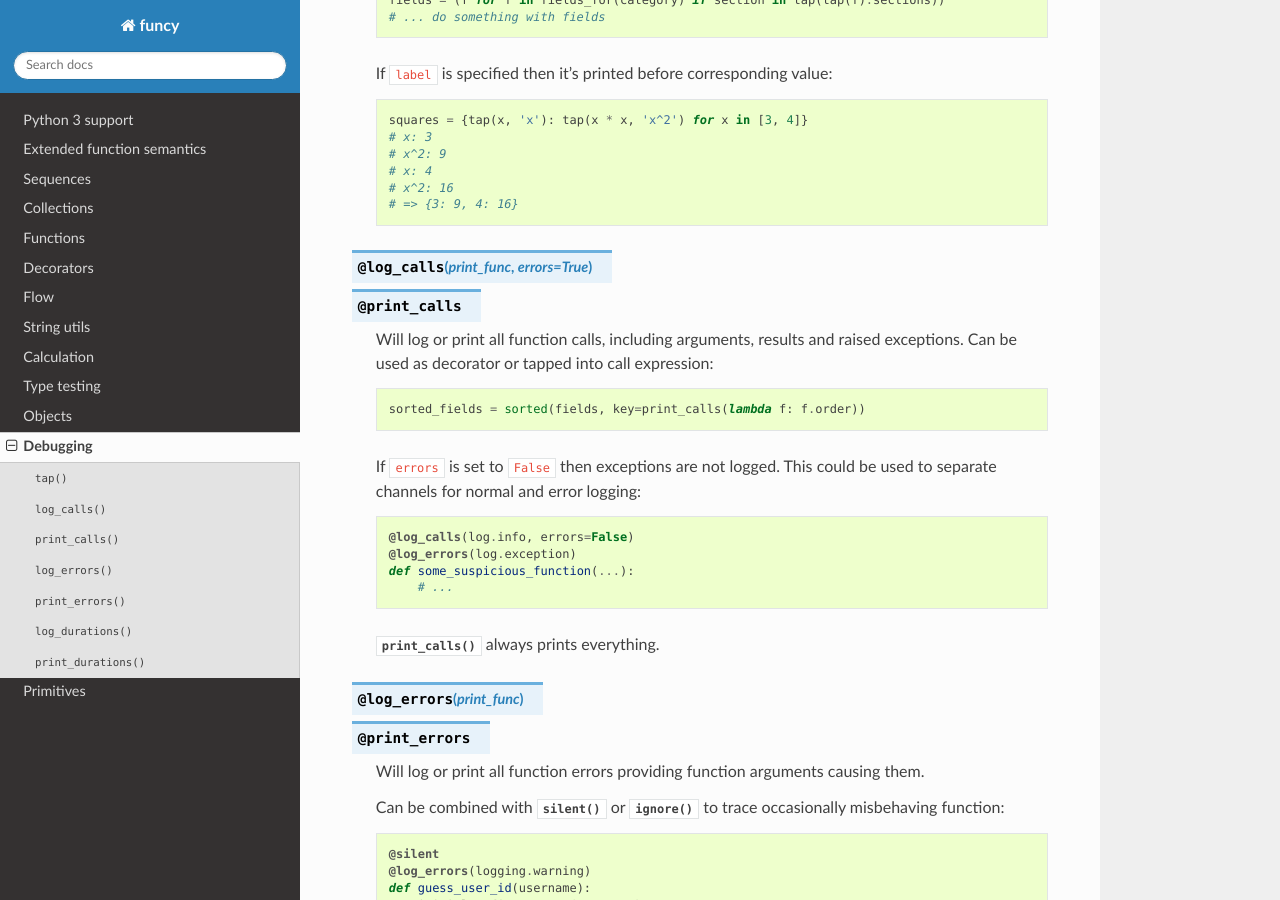
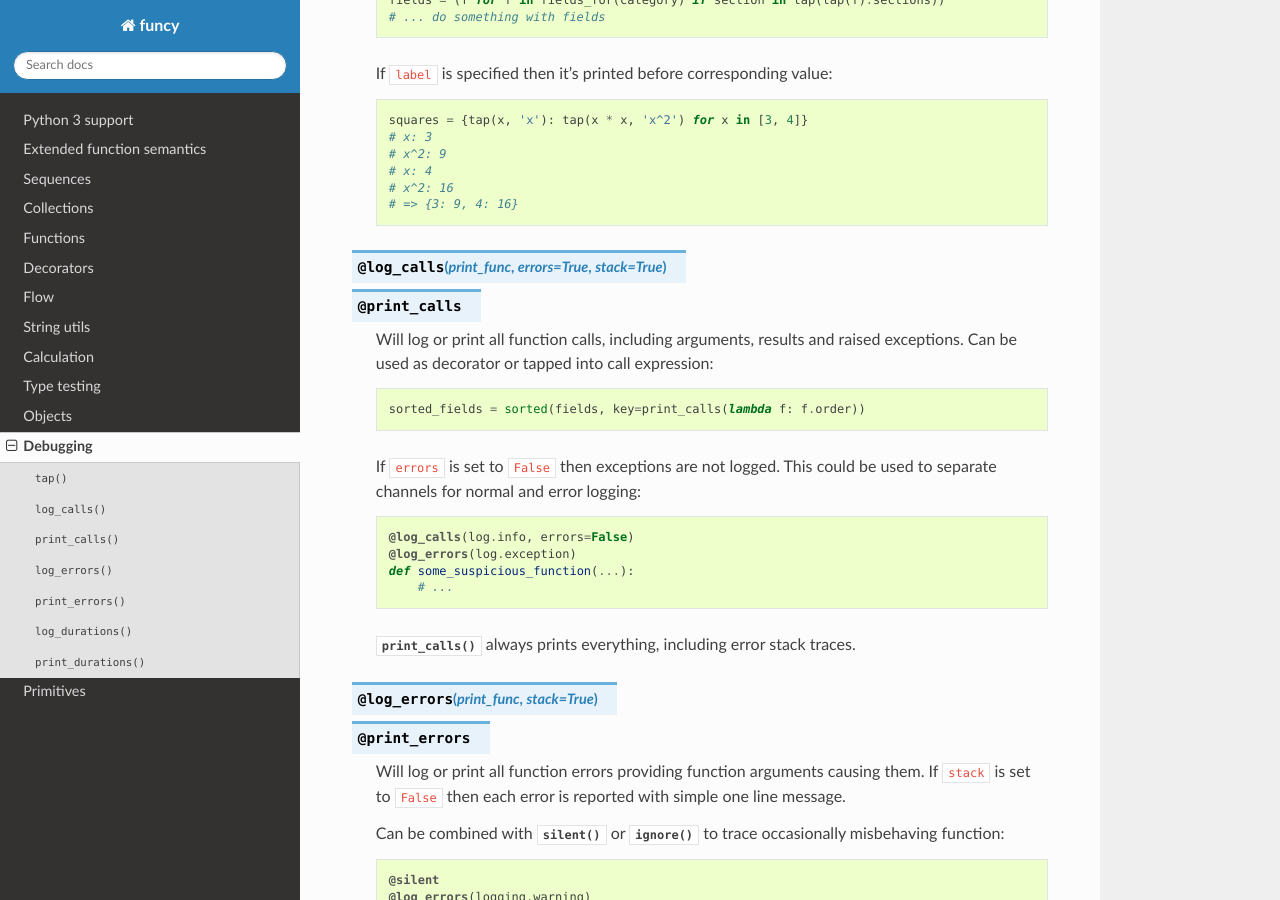
Before and after one commit to Jamaal224/funcy, a Sphinx documentation site: the page built from docs/debug.rst, in a window 1280 px wide and 900 px high, scrolled down 256 px. Built offline with Sphinx 7.4.7 and the Read the Docs theme 2.0.0, drawn with Linux system fonts in a browser that asks for light colours.

Commit message:
Docs for stack argument of log_(calls|errors)

```diff
--- a/docs/debug.rst
+++ b/docs/debug.rst
@@ -18,7 +18,7 @@ Debugging
         # => {3: 9, 4: 16}
 
 
-.. decorator:: log_calls(print_func, errors=True)
+.. decorator:: log_calls(print_func, errors=True, stack=True)
                print_calls
 
     Will log or print all function calls, including arguments, results and raised exceptions. Can be used as decorator or tapped into call expression::
@@ -32,13 +32,14 @@ Debugging
         def some_suspicious_function(...):
             # ...
 
-    :func:`print_calls` always prints everything.
+    :func:`print_calls` always prints everything, including error stack traces.
 
 
-.. decorator:: log_errors(print_func)
+.. decorator:: log_errors(print_func, stack=True)
                print_errors
 
-    Will log or print all function errors providing function arguments causing them.
+    Will log or print all function errors providing function arguments causing them. If ``stack``
+    is set to ``False`` then each error is reported with simple one line message.
 
     Can be combined with :func:`silent` or :func:`ignore` to trace occasionally misbehaving function::
 
```
